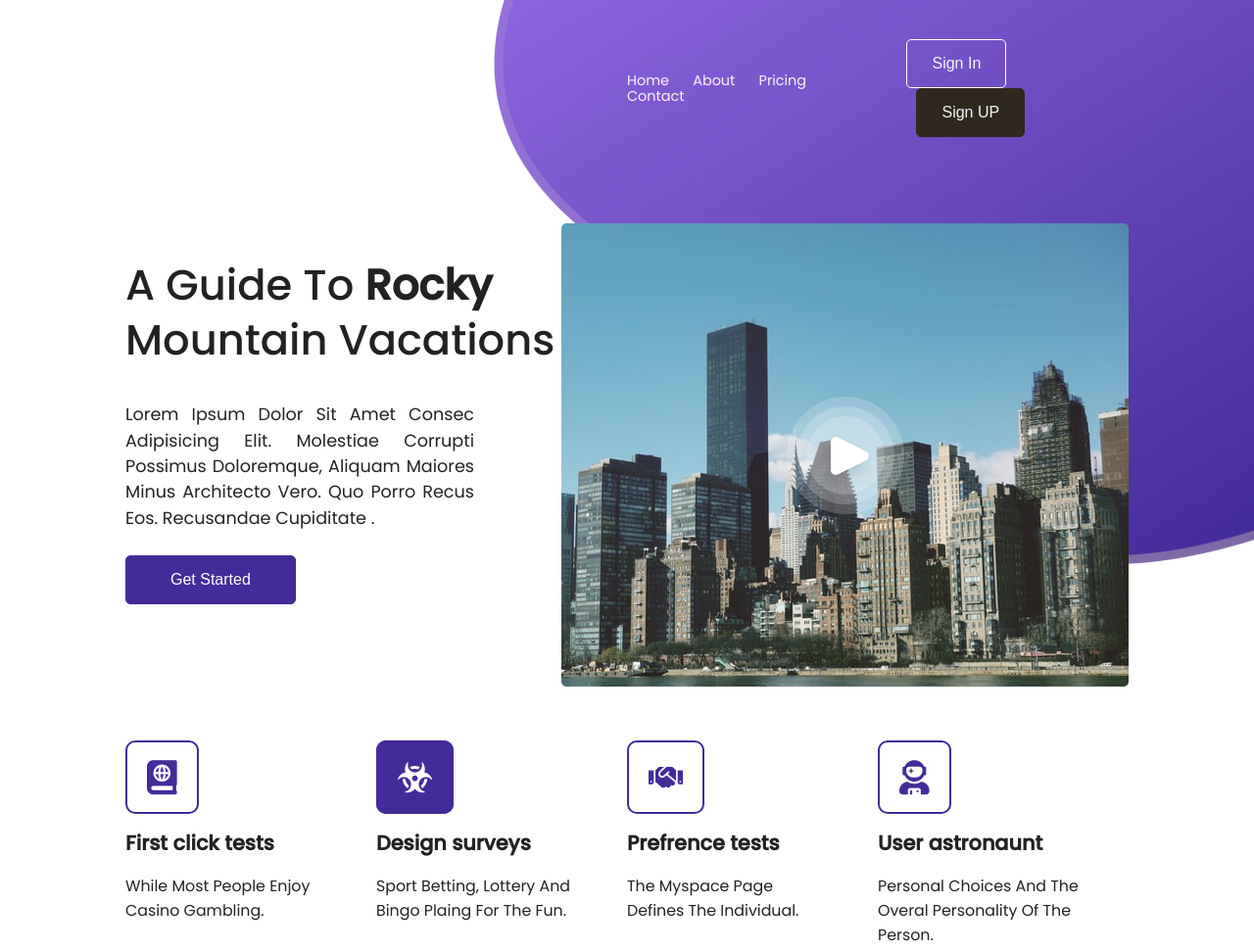
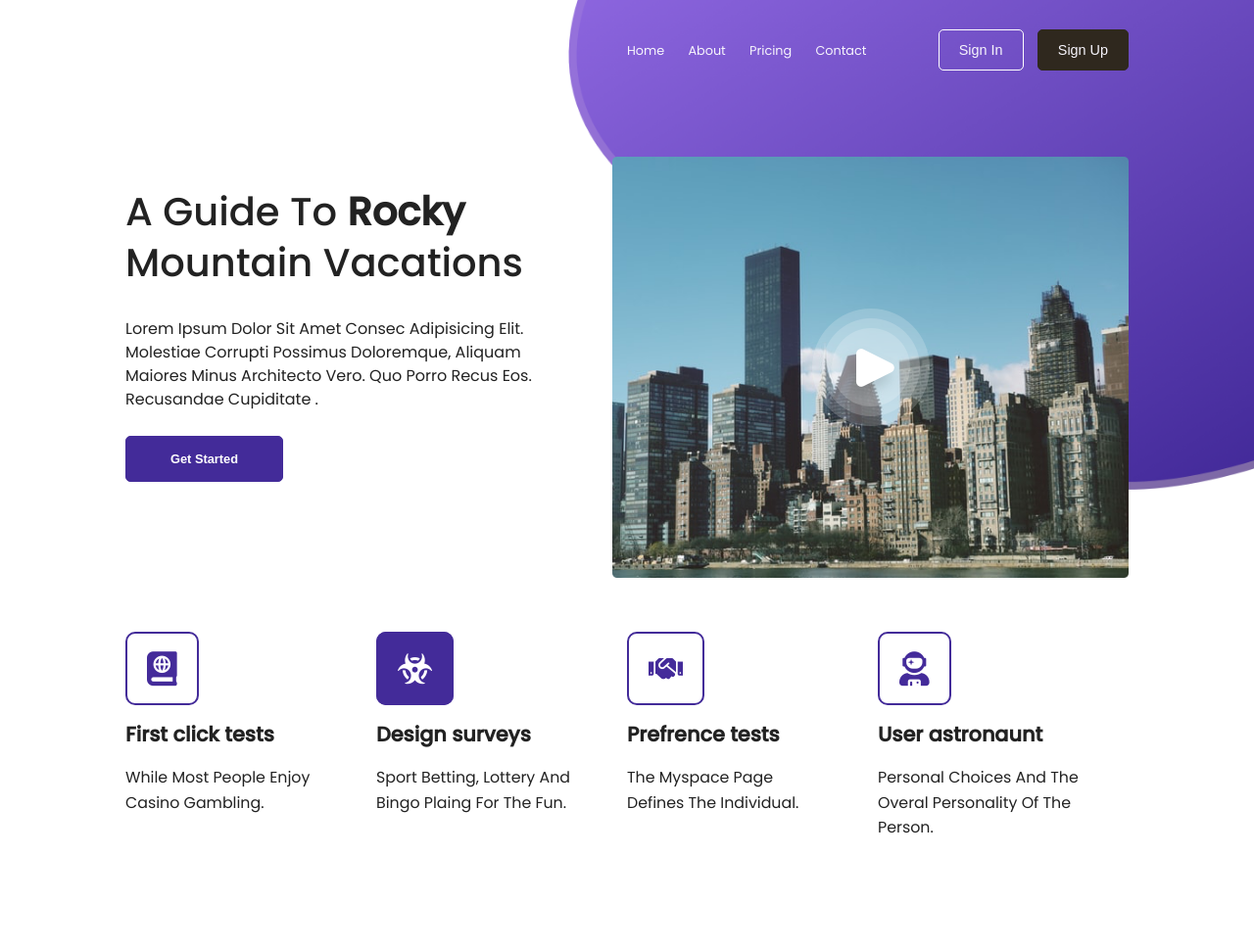
Before and after one commit to HassanRezaei71/HW4-LandignPage, a plain HTML site: page index.html in a window 1280 px wide. Shown: the whole page at 98% size. Drawn offline with Linux system fonts and the light colour scheme; files whose address does not match are found by name.

Commit message:
Improve Size Elements

```diff
--- a/index.html
+++ b/index.html
@@ -19,7 +19,7 @@
           <header>
             <div class="sign-in-up">
               <button class="sign-btn sign-in">Sign In</button>
-              <button class="sign-btn sign-up">Sign UP</button>
+              <button class="sign-btn sign-up">Sign Up</button>
             </div>
             <nav>
               <ul>
@@ -43,7 +43,7 @@
               <button class="start">Get Started</button>
             </div>
             <div class="img-content">
-              <img src="assets/Button 2.png" alt="Button2" />
+              <img src="assets/Button 2.png" alt="Button2" class="city-image" />
               <img src="assets/play.png" alt="play" class="play-png" />
             </div>
           </div>
--- a/style/style.css
+++ b/style/style.css
@@ -1,4 +1,6 @@
 *{
+    padding: 0;
+    margin: 0;
     box-sizing: border-box;
     -webkit-box-sizing: border-box;
 }
@@ -68,6 +70,8 @@
   }
 
 body{
+    width: 100%;
+    min-height: 100vh;
     direction: ltr;
     font-family: 'Poppins',sans-serif;
 }
@@ -85,7 +89,7 @@ a{
     background-image: url(../assets/Oval.png);
     background-position: top right;
     background-repeat: no-repeat;
-    background-size: 776px 576px;
+    background-size: 700px 500px;
     display: flex;
     justify-content: center;
     margin-bottom: 75px;
@@ -96,31 +100,34 @@ a{
 }
 
 h1.header-title{
-    font-size: 2.7rem;
+    font-size: 2.5rem;
     line-height: 1.3;
-    margin: 35px 0;
+    margin: 30px 0;
     font-weight: 500;
 }
 
+.header-text{
+    width: 50%;
+}
+
 .header-text p{
-    width: 80%;
-    font-size: 1.1rem;
+    width: 84%;
+    font-size: 1rem;
     line-height: 1.5;
     font-weight: 400;
     margin-bottom: 25px;
-    text-align: justify;
 }
 
 nav li a{
     margin-right: 20px;
     color: #f7f5fc;
-    font-size: .9rem;
+    font-size: .8rem;
 }
 
 header{
     width: 50%;
     margin-left: auto;
-    margin-top: 40px;
+    margin-top: 30px;
     display: flex;
     justify-content: space-between;
     align-items: center;
@@ -129,11 +136,12 @@ header{
 }
 
 .sign-btn{
+    font-size: .9rem;
     color: #f7f5fc;
     background-color: transparent;
     border: none;
     outline: none;
-    padding: 15px 25px;
+    padding: 12px 20px;
     border: 1px solid white;
     border-radius: 5px;
 }
@@ -149,6 +157,7 @@ header{
 }
 
 .header-content{
+    width: 100%;
     display: flex;
 }
 
@@ -156,14 +165,20 @@ header{
     border: 1px solid #432b99;
     background-color: #432b99;
     border-radius: 5px;
+    font-size: .8rem;
     outline: none;
     color: white;
     padding: 15px 45px;
+    font-weight: 600;
 }
 
 .img-content{
+    width: 53%;
+    position: relative;
+}
+
+.city-image{
     width: 100%;
-    position: relative;
 }
 
 .play-png{
```
